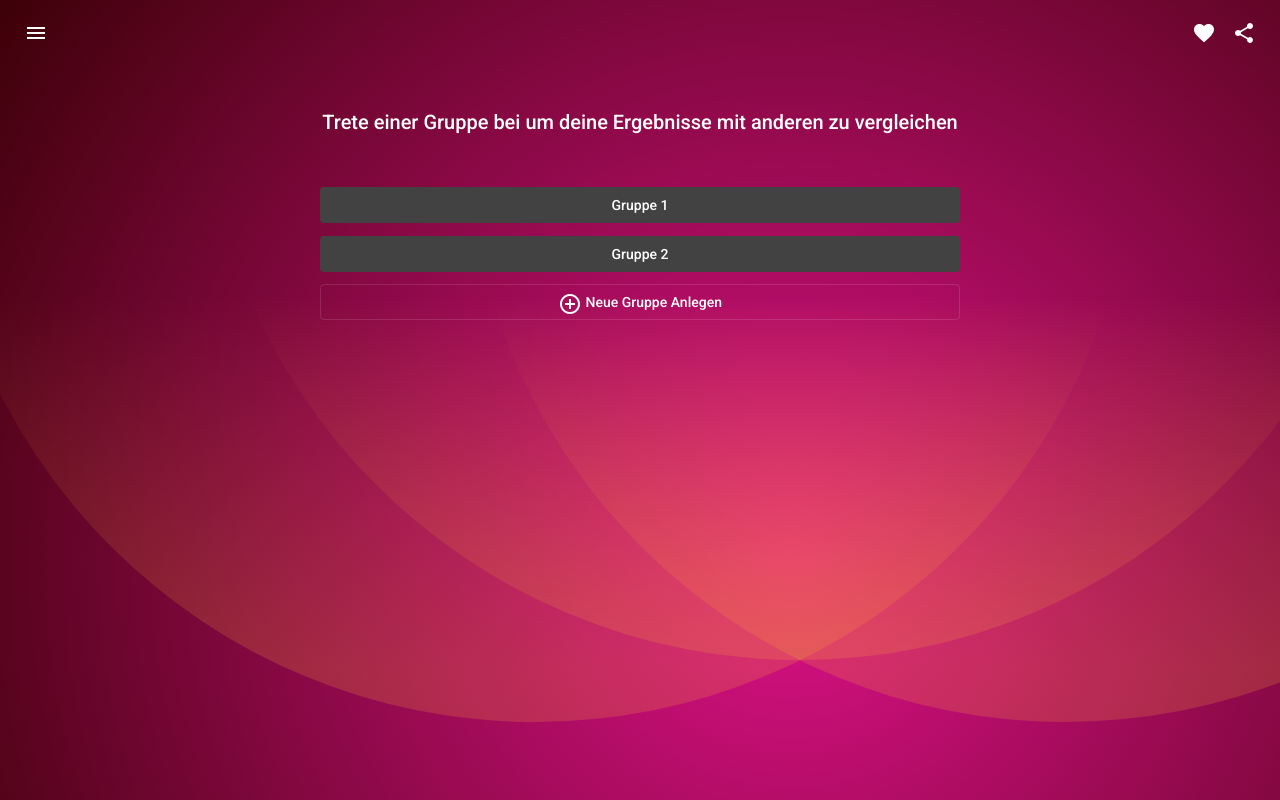
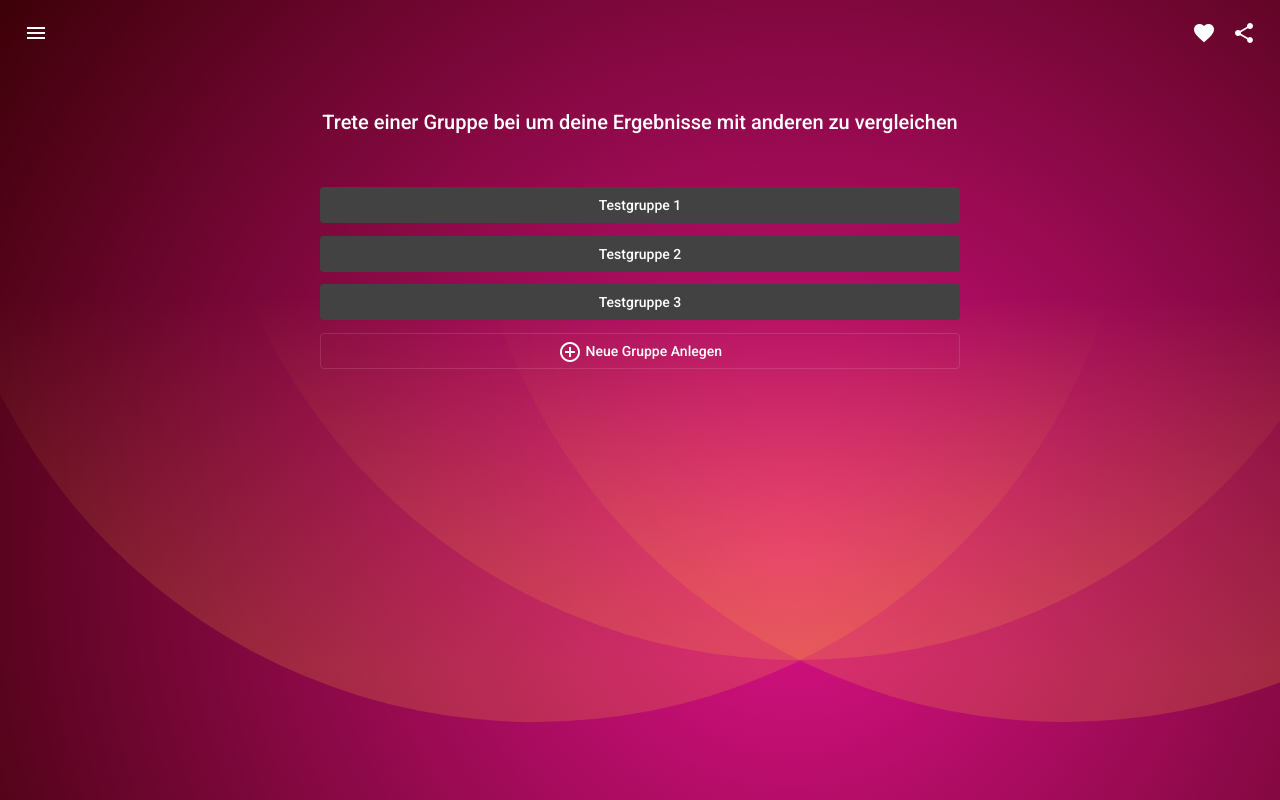
Before and after one commit to aq1337/quiz, an Angular app: page /groups in a window 1280 px wide. Built offline with nearby package versions, Linux system fonts and the light colour scheme.

Commit message:
Gruppenauswahl

```diff
--- a/src/app/gruppen.ts
+++ b/src/app/gruppe.ts
@@ -1,4 +1,4 @@
-export interface Gruppen {
+export interface Gruppe {
         id: number,
         name: string,
         punkte: number,
--- a/src/app/gruppenauswahl/gruppenauswahl.component.html
+++ b/src/app/gruppenauswahl/gruppenauswahl.component.html
@@ -11,8 +11,7 @@
 <div class="container">
     <div class="mat-title">Trete einer Gruppe bei um deine Ergebnisse mit anderen zu vergleichen</div>
     <br>
-    <div class="margin"><button class="btn" mat-flat-button>Gruppe 1</button></div>
-    <div class="margin"><button class="btn" mat-flat-button>Gruppe 2</button></div>
+    <div class="margin" *ngFor="let gruppe of gruppen"><button class="btn" mat-flat-button (click)="selectGroup(gruppe)">{{gruppe.name}}</button></div>
     <div class="margin"><button class="btn" mat-stroked-button (click)="toggleShow()"><mat-icon>control_point</mat-icon> Neue Gruppe Anlegen</button></div>
     <div *ngIf="isShown" id="divshow">
         <form>
--- a/src/app/gruppenauswahl/gruppenauswahl.component.ts
+++ b/src/app/gruppenauswahl/gruppenauswahl.component.ts
@@ -1,5 +1,7 @@
 import { Component, OnInit } from '@angular/core';
 import { FormGroup, FormControl, Validators } from '@angular/forms'
+import { GRUPPEN } from '../gruppenmock'
+import { Gruppe } from '../gruppe';
 
 @Component({
   selector: 'app-gruppenauswahl',
@@ -7,7 +9,8 @@ import { FormGroup, FormControl, Validators } from '@angular/forms'
   styleUrls: ['./gruppenauswahl.component.css']
 })
 export class GruppenauswahlComponent implements OnInit {
-
+  gruppen = GRUPPEN;
+  selectedGroup?: Gruppe;
   isShown: boolean = false; // Versteckt den Butten für die Erstellung einer neuen Gruppe
   toggleShow(){
     this.isShown = ! this.isShown;
@@ -17,4 +20,8 @@ export class GruppenauswahlComponent implements OnInit {
   ngOnInit(): void {
   }
 
+  selectGroup(gruppe: Gruppe){
+    alert(gruppe.id);
+  }
+
 }
--- /dev/null
+++ b/src/app/gruppenmock.ts
@@ -0,0 +1,7 @@
+import { Gruppe } from './gruppe';
+
+export const GRUPPEN: Gruppe[] = [
+    { id: 1, name: "Testgruppe 1", punkte: 0, fotoUrl: ""},
+    { id: 2, name: "Testgruppe 2", punkte: 0, fotoUrl: ""},
+    { id: 3, name: "Testgruppe 3", punkte: 0, fotoUrl: ""},
+  ];
```
Also changed, not shown: src/app/gruppenmock.json (deleted, +0 -22 lines).
